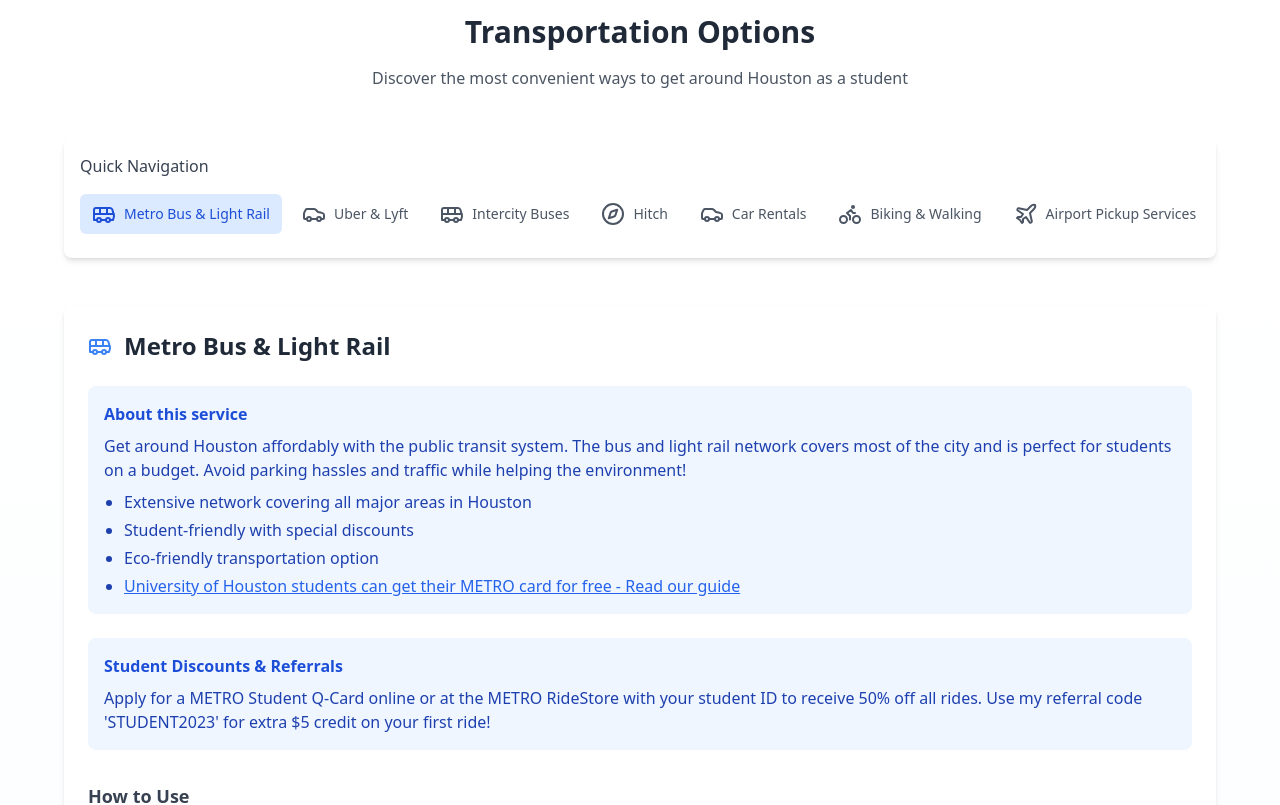
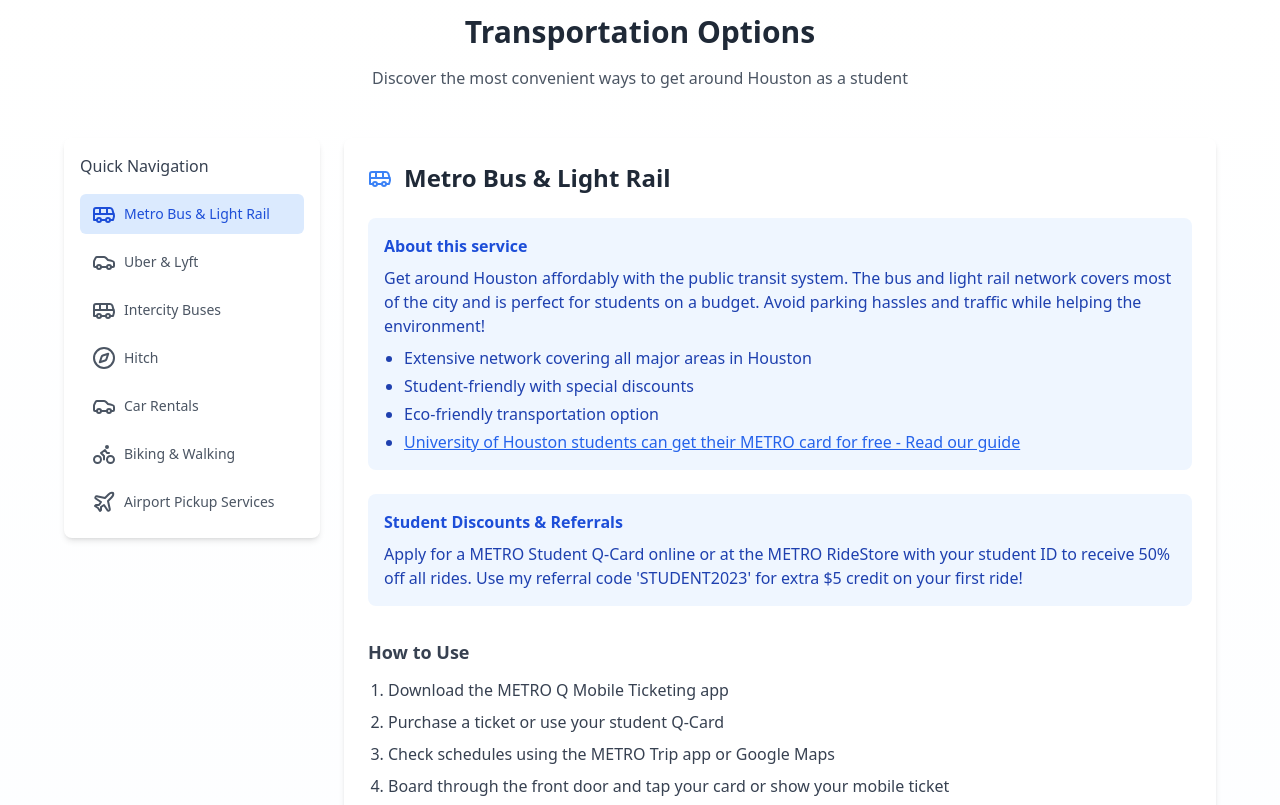
Before and after one commit to Abhigoyal1475/smooth-travel-houston, a React (Vite) app: page / in a window 1280 px wide. Shown: the part 840-1645 px from the top of the page. Built offline with nearby package versions, Linux system fonts and the light colour scheme.

Commit message:
Restore sidebar navigation
Revert the transport options navigation to a sticky sidebar on the left side of the screen. This ensures that all navigation options remain visible while viewing transport details.

```diff
--- a/src/components/TransportOptionsSection.tsx
+++ b/src/components/TransportOptionsSection.tsx
@@ -220,16 +220,16 @@ const TransportOptionsSection = ({ sectionRef }: TransportOptionsSectionProps) =
             ))}
           </div>
         ) : (
-          <div className="flex flex-col space-y-8">
-            {/* Non-sticky sidebar at the top */}
-            <div className="w-full bg-white rounded-lg shadow-md p-4 mb-4">
+          <div className="flex flex-row space-x-6">
+            {/* Sticky sidebar on the left */}
+            <div className="w-64 sticky top-4 self-start bg-white rounded-lg shadow-md p-4 h-fit">
               <h3 className="font-medium text-gray-700 mb-4">Quick Navigation</h3>
-              <div className="flex overflow-x-auto pb-2 space-x-2">
+              <div className="flex flex-col space-y-2">
                 {transportOptions.map((transport) => (
                   <button
                     key={transport.id}
                     className={cn(
-                      "flex items-center gap-2 px-3 py-2 rounded-md whitespace-nowrap",
+                      "flex items-center gap-2 px-3 py-2 rounded-md",
                       activeTransportId === transport.id
                         ? "bg-blue-100 text-blue-700"
                         : "text-gray-600 hover:bg-gray-100"
@@ -250,7 +250,7 @@ const TransportOptionsSection = ({ sectionRef }: TransportOptionsSectionProps) =
             </div>
 
             {/* Vertical listing of all transport options */}
-            <div className="space-y-8">
+            <div className="flex-1 space-y-8">
               {transportOptions.map((transport, index) => (
                 <div
                   key={transport.id}
```
